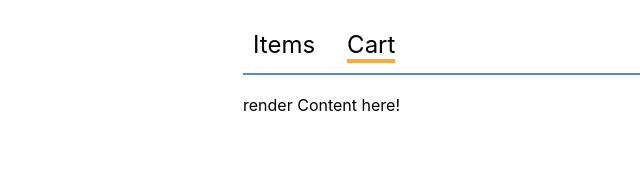
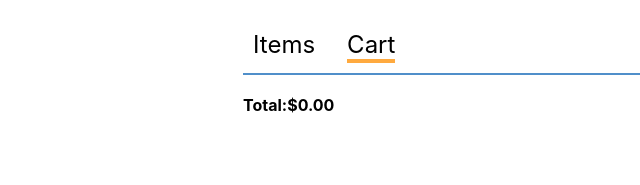
Before and after one commit to over40dev/edu-za-react-webapp, a React (Create React App) app in the folder shopper/: page / in a window 1280 px wide. Both pictures are taken after a click on the link "Cart". Shown: the top 185 px of the page, without its empty margins (17-657 px from the left). Built offline with nearby package versions, Linux system fonts and the light colour scheme.

Commit message:
za-react-course-project-shopping - Part 5 & 6 done

```diff
--- a/shopper/src/App.js
+++ b/shopper/src/App.js
@@ -1,13 +1,14 @@
 import React from 'react';
 import Nav from './Nav';
-// import ItemPage from './ItemPage';
-// import CartPage from './CartPage';
-// import { items } from './static-data';
+import ItemPage from './ItemPage';
+import CartPage from './CartPage';
+import { items } from './static-data';
 import './App.css';
 
 class App extends React.Component {
   state = {
     activeTab: 0,
+    items: [...items],
     cart: {},
   };
 
@@ -44,37 +45,45 @@ class App extends React.Component {
     });
   };
 
+  renderCartPage() {
+    // create an array of cart items including count
+    // const cartItems = cartIds.map((itemId) => {
+    //   const count = this.state.cart[itemId];
+    //   const item = this.state.items.find(item => item.id === parseInt(itemId));
+    //   return {
+    //     ...item,
+    //     count,
+    //   }
+    // });
+  }
+
+  renderContent() {
+    // renderContent determines which page should be rendered based on the tab selected
+    switch (this.state.activeTab) {
+      default:
+      case 0: // ItemPage
+        return <ItemPage items={this.state.items} addToCart={this.addToCart} />;
+      case 1: // CartPage
+        return (
+          <CartPage
+            cart={this.state.cart}
+            items={this.state.items}
+            addToCart={this.addToCart}
+            removeFromCart={this.removeFromCart}
+          />
+        );
+    }
+  }
+
   render() {
     return (
       <div className="App">
         <Nav activeTab={this.state.activeTab} tabChange={this.tabChange} />
-        <main className="App-content">
-          <span>render Content here!</span>
-        </main>
+        <main className="App-content">{this.renderContent()}</main>
       </div>
     );
   }
 }
-
-// const Content = ({ tab, addToCart }) => {
-//   switch (tab) {
-//     case 0:
-//       return (
-//         <>
-//           <h2>Items</h2>
-//           <ItemPage items={items} addToCart={addToCart} />
-//         </>
-//       );
-//     case 1:
-//       return (
-//         <>
-//           <h2>Cart</h2>
-//         </>
-//       );
-//     default:
-//       return <h2>No Content</h2>;
-//   }
-// };
 
 // const summarizeCart = (cart) => {
 //   const groupedItems = cart.reduce((summary, item) => {
--- a/shopper/src/CartPage.js
+++ b/shopper/src/CartPage.js
@@ -2,20 +2,69 @@ import React from 'react';
 import Item from './Item';
 import './CartPage.css';
 
-function CartPage({ items }) {
+function CartPage({ cart, items, addToCart, removeFromCart }) {
+  const cartIds = Object.keys(cart);
+
+  const formatCurrency = (amount) => {
+    return (amount.toLocaleString('en-us', {
+      style: 'currency',
+      currency: 'USD',
+      minimumFractionDigits: 2,
+      maximumFractionDigits: 2,
+    }));
+  };
+
+  const renderTotalAmount = () => {
+    const cartTotal = cartIds.reduce((total, key) => {
+      const count = cart[key],
+        item = items.find((item) => item.id === parseInt(key)),
+        cost = item && item.price * count;
+      return total + cost;
+    }, 0);
+    return (
+      <div className="Item-title">
+        Total:
+        <strong>{formatCurrency(cartTotal)}</strong>
+      </div>
+    );
+  };
+
+  const renderCartItem = (key) => {
+    const count = cart[key],
+      item = items.find((item) => item.id === parseInt(key)),
+      cost = item && item.price * count;
+
+    return (
+      <li key={key} className="CartPage-item">
+        <Item item={item}>
+          <div className="Item-price">{formatCurrency(cost)}</div>
+          <div className="CartItem-controls">
+            <button
+              className="button CartItem-removeOne"
+              onClick={() => removeFromCart(item)}
+            >
+              -
+            </button>
+            <span className="CartItem-count">{count}</span>
+            <button
+              className="button CartItem-addOne"
+              onClick={() => addToCart(item)}
+            >
+              +
+            </button>
+          </div>
+        </Item>
+      </li>
+    );
+  };
+
   return (
-    <ul className="CartPage-items">
-      {items.map((item) => (
-        <li key={item.id} className="CartPage-item">
-          <Item item={item}>
-            <p>
-              whatever is in between the Item tags gets passed
-              as a prop called children to the Item component
-            </p>
-          </Item>
-        </li>
-      ))}
-    </ul>
+    <>
+      <ul className="CartPage-items">
+        {cartIds.map((key) => renderCartItem(key))}
+      </ul>
+      {renderTotalAmount()}
+    </>
   );
 }
 
--- a/shopper/src/Item.js
+++ b/shopper/src/Item.js
@@ -8,7 +8,6 @@ const Item = ({ item, children }) => (
       <div className="Item-description">{item.description}</div>
     </div>
     <div className="Item-right">
-      <div className="Item-price">${item.price}</div>
       { children }
     </div>
   </div>
--- a/shopper/src/ItemPage.js
+++ b/shopper/src/ItemPage.js
@@ -2,15 +2,23 @@ import React from 'react';
 import Item from './Item';
 import './ItemPage.css';
 
-function ItemPage({ items, onAddToCart }) {
+function ItemPage({ items, addToCart }) {
+  const formatCurrency = (amount) => {
+    return (amount.toLocaleString('en-us', {
+      style: 'currency',
+      currency: 'USD',
+      minimumFractionDigits: 2,
+      maximumFractionDigits: 2,
+    }));
+  }
+
   return (
     <ul className="ItemPage-items ">
       {items.map((item) => (
         <li key={item.id}>
-          <Item item={item} addToCart={onAddToCart}>
-            <button
-              className="Item-addToCart"
-              onClick={() => onAddToCart(item)}>
+          <Item item={item}>
+            <div className="Item-price">{formatCurrency(item.price)}</div>
+            <button className="Item-addToCart" onClick={() => addToCart(item)}>
               Add To Cart
             </button>
           </Item>
```
